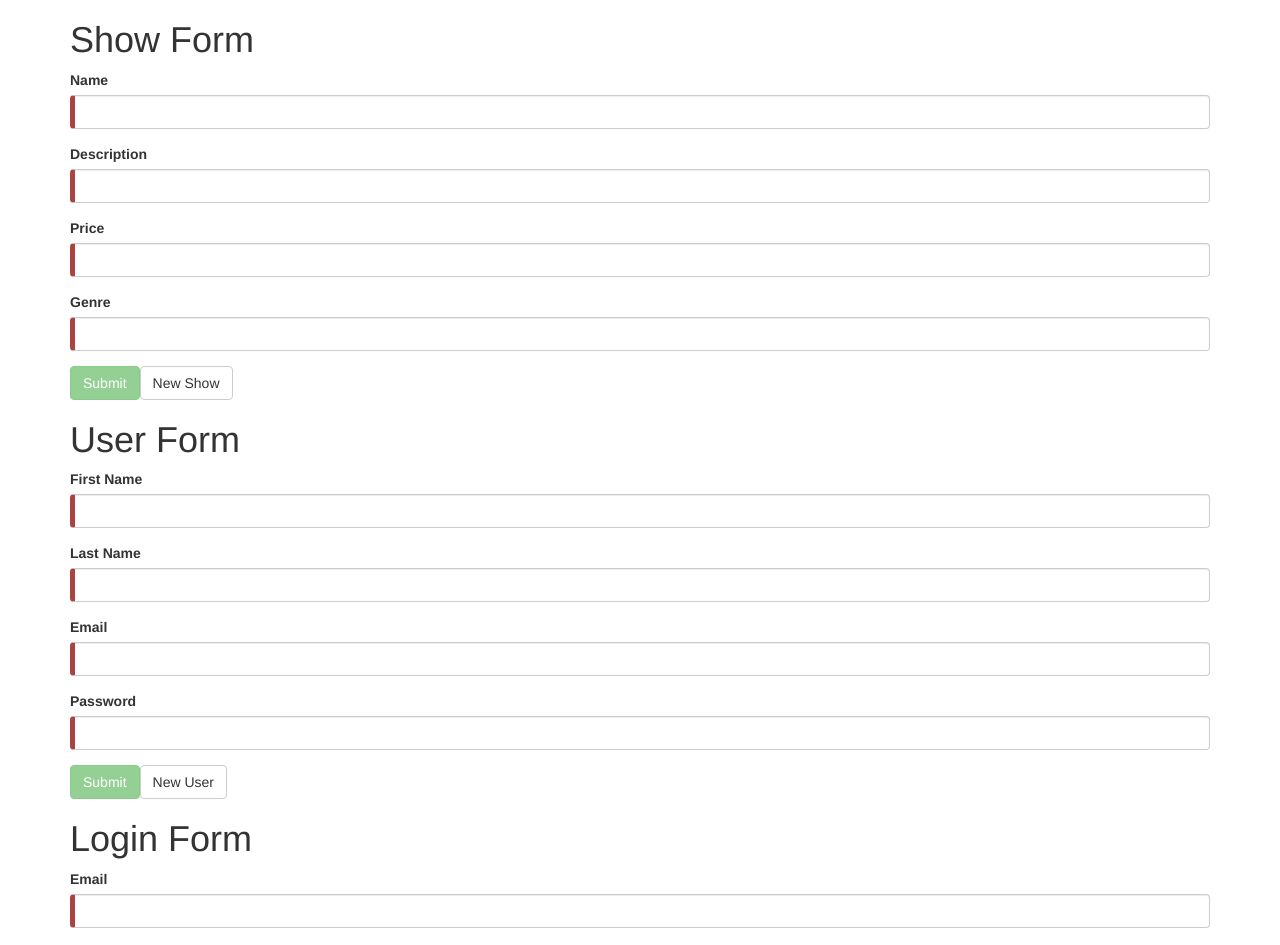
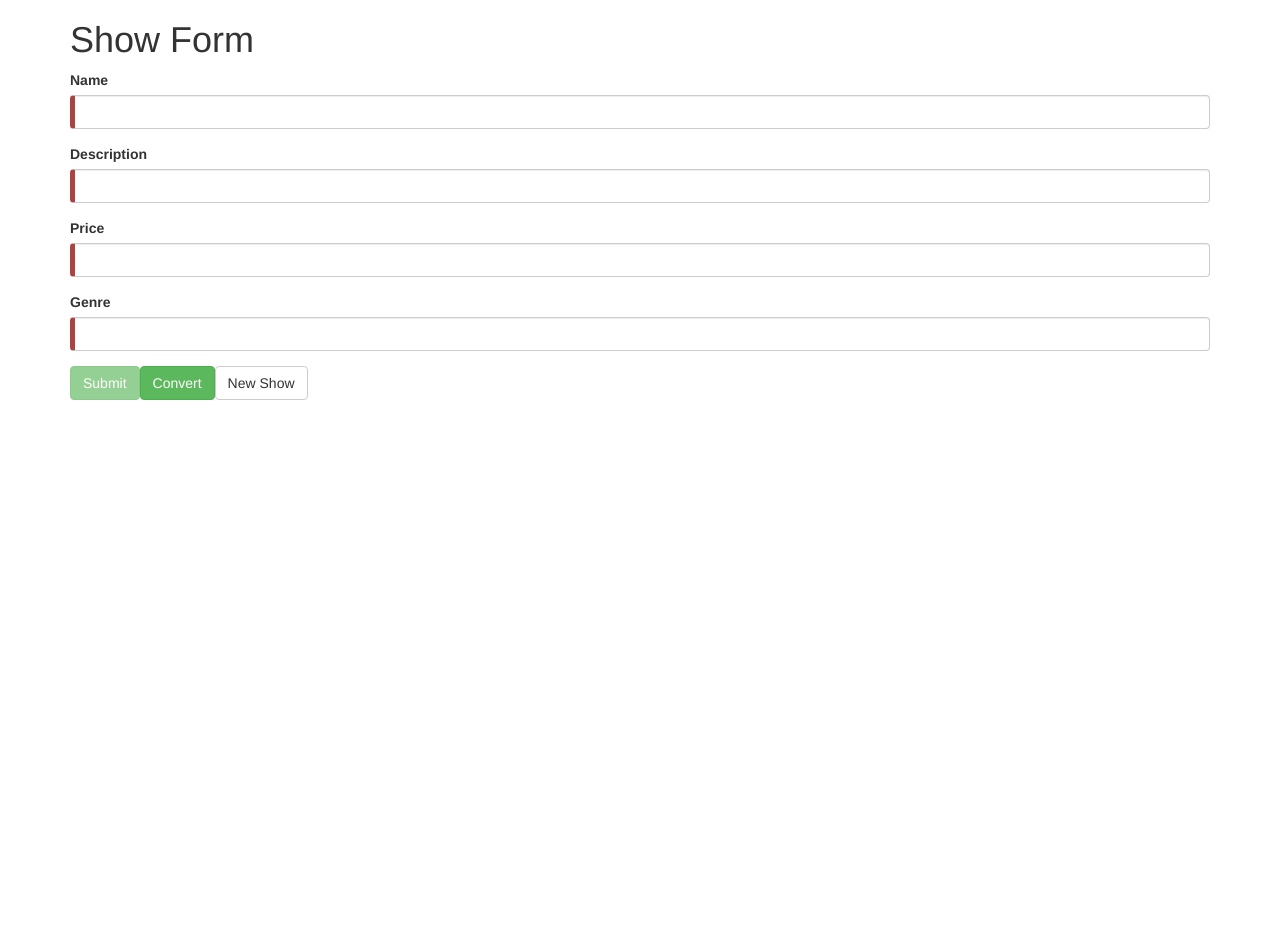
Before and after one commit to ColeKissell/Team-This-StoreForm, an Angular app: page / in a window 1280 px wide. Shown: the top 945 px of the page. After the commit the page ends 800 px from the top, so only its background shows below. Built offline with nearby package versions, Linux system fonts and the light colour scheme.

Commit message:
added a convert show function

```diff
--- a/src/app/app.component.html
+++ b/src/app/app.component.html
@@ -1,3 +1,3 @@
 <app-show-form></app-show-form>
-<app-user-form></app-user-form>
-<app-login-form></app-login-form>
+<!-- <app-user-form></app-user-form> -->
+<!-- <app-login-form></app-login-form> -->
--- a/src/app/app.module.ts
+++ b/src/app/app.module.ts
@@ -1,6 +1,7 @@
 import { NgModule }      from '@angular/core';
 import { BrowserModule } from '@angular/platform-browser';
 import { FormsModule }   from '@angular/forms';
+// import {HttpRequest} from "@angular/common/http"
 
 import { AppComponent }  from './app.component';
 import {ShowFormComponent} from './show-form/show-form.component';
@@ -10,6 +11,7 @@ import { LoginFormComponent } from './login-form/login-form.component'
 @NgModule({
   imports: [
     BrowserModule,
+    // HttpRequest,
     FormsModule
   ],
   declarations: [
--- a/src/app/show-form/show-form.component.html
+++ b/src/app/show-form/show-form.component.html
@@ -56,6 +56,7 @@
 
         <!-- submit button -->
         <button type="submit" class="btn btn-success" [disabled]="!showForm.form.valid">Submit</button>
+        <button type="button" class="btn btn-success" (click)="convertShow()">Convert</button>
         <button type="button" class="btn btn-default" (click)="newShow(); showForm.reset()">New Show</button>
         </form>
   </div>
@@ -80,5 +81,6 @@
       </div>
       <br>
       <button class="btn btn-primary" (click)="submitted=false">Edit</button>
+
   </div>
 </div>
--- a/src/app/show-form/show-form.component.ts
+++ b/src/app/show-form/show-form.component.ts
@@ -1,7 +1,8 @@
 import { Component } from '@angular/core';
 import {Show} from '../models/show'
-import { NullAstVisitor } from '@angular/compiler';
-import {ShowsService} from '../shows.service'
+// import { NullAstVisitor } from '@angular/compiler';
+// import {ShowsService} from '../shows.service'
+// import { jsonpCallbackContext } from '@angular/common/http/src/module';
 
 @Component({
   selector: 'app-show-form',
@@ -20,4 +21,13 @@ export class ShowFormComponent {
     this.model = new Show('','',0,'')
   }
 
+  convertShow(){
+    const test = JSON.stringify(this.model);
+    console.log(test);
+    console.log(typeof(test))
+    const newJsonObject=JSON.parse(test)
+    console.log(newJsonObject);
+    console.log(typeof(newJsonObject))
+  }
+
 }
```
Also changed, not shown: src/app/shows.service.ts (+8 -8 lines), 1 other file (tests, documents, lock files or other folders).
